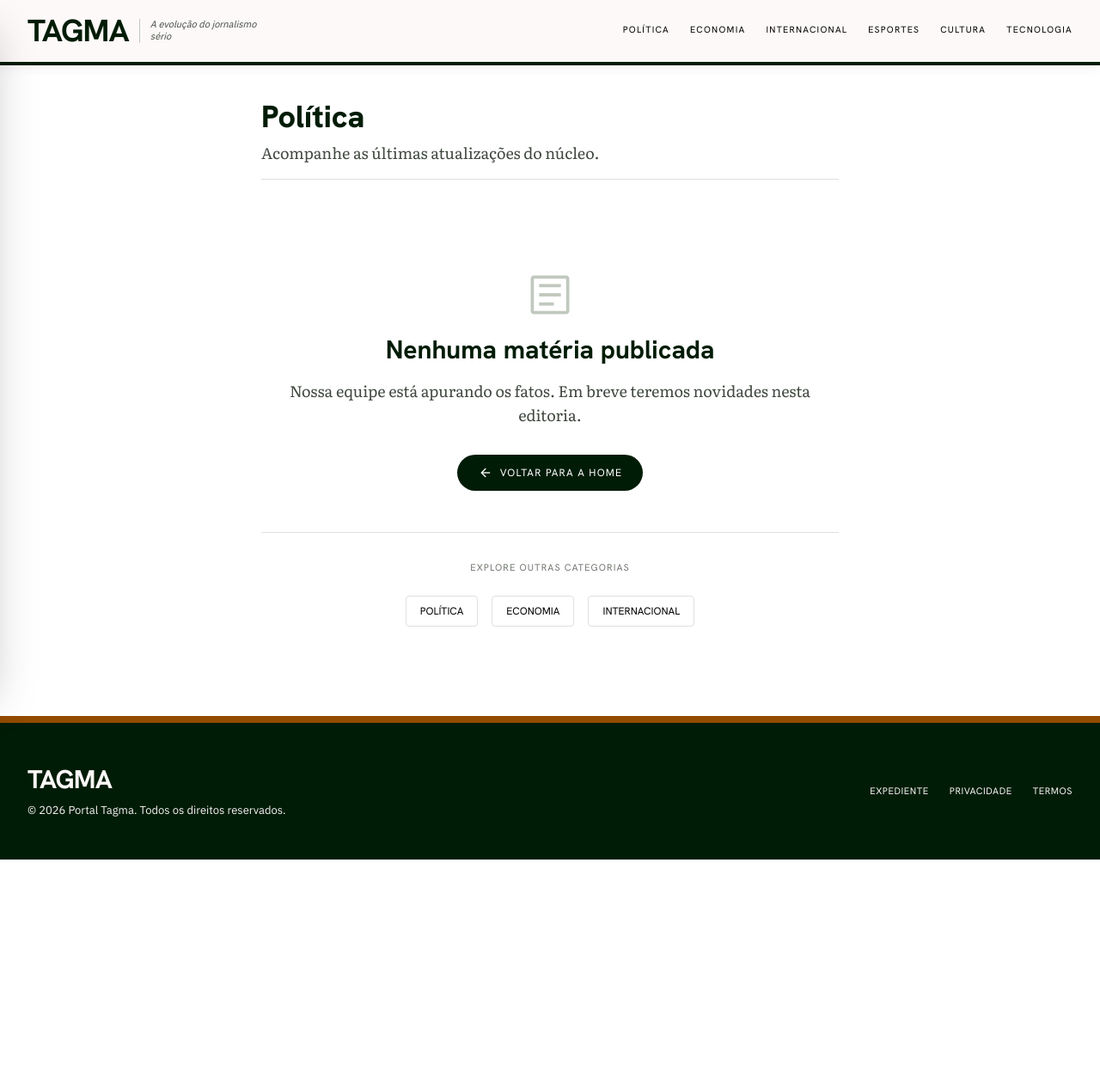
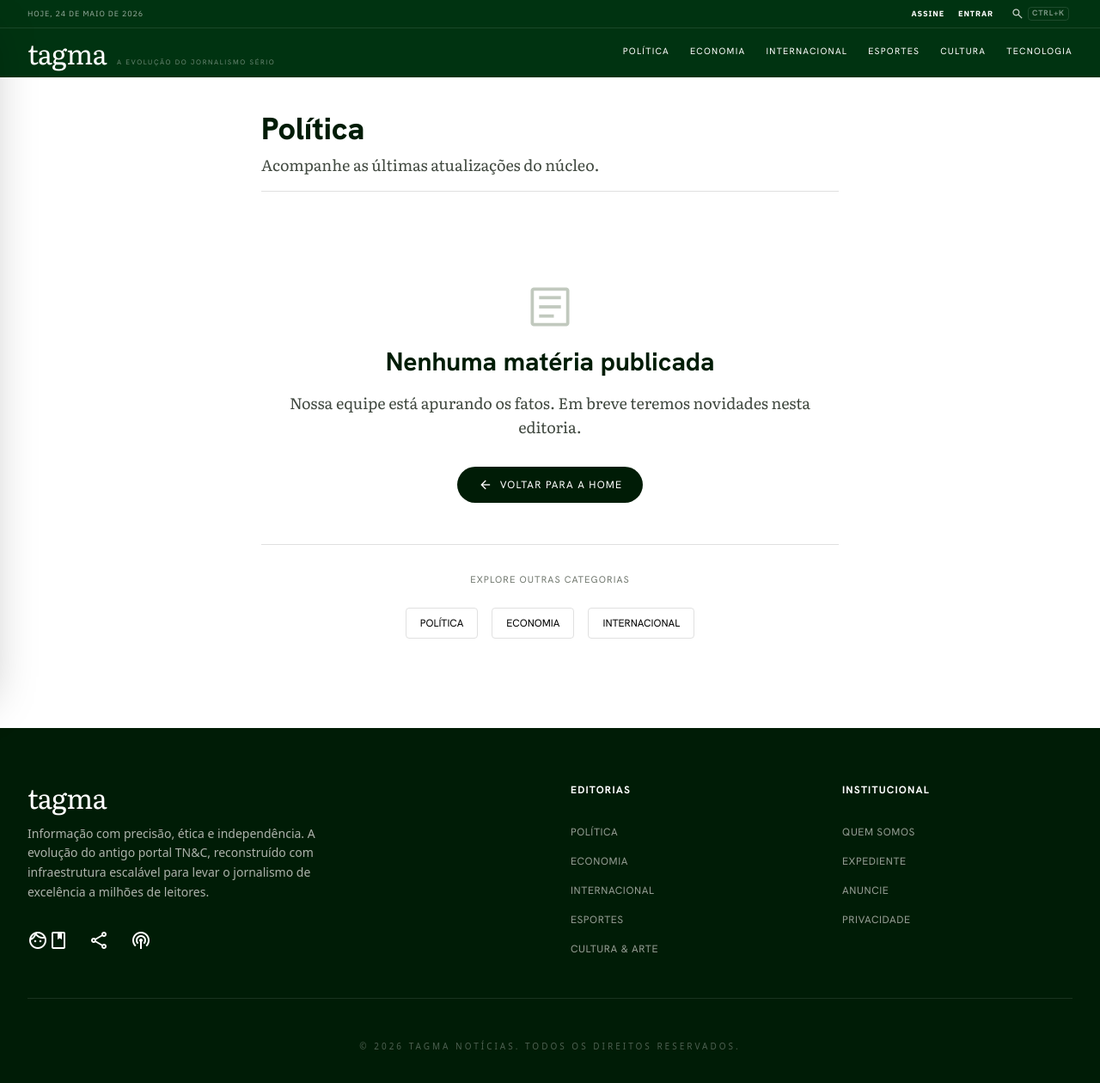
Before and after one commit to venancioproject-prog/tagmanews, a plain HTML site: page categoria.html in a window 1280 px wide. Shown: the whole page at 86% size. Before the commit the page ends 1000 px from the top, so only its background shows below. Drawn offline with nearby package versions, Linux system fonts and the light colour scheme.

Commit message:
Add files via upload

```diff
--- a/categoria.html
+++ b/categoria.html
@@ -62,15 +62,38 @@
 <body class="antialiased min-h-screen flex flex-col">
 
 <!-- Cabeçalho (Mesmo do Site) -->
-<header class="border-b-4 border-primary bg-surface sticky top-0 z-50 shadow-[0_4px_12px_rgba(0,0,0,0.05)]">
-    <div class="container-custom px-4 lg:px-8 py-4 flex flex-col md:flex-row items-center justify-between gap-4">
-        <div class="flex items-center">
-            <a href="index.html" class="flex items-center group">
-                <span class="font-headline-xl font-bold text-3xl md:text-4xl tracking-tight text-primary uppercase group-hover:text-primary-container transition-colors">tagma</span>
-                <span class="ml-3 border-l border-outline-variant pl-3 hidden md:block text-[11px] font-meta italic text-on-surface-variant max-w-[150px] leading-tight">
-                    A evolução do jornalismo sério
-                </span>
+<header class="bg-[#003311] text-white">
+    <!-- Top Utility Bar (More Compact) -->
+    <div class="container-custom px-4 lg:px-8 flex justify-between items-center text-meta font-meta py-1 border-b border-white/10">
+        <div class="flex items-center space-x-4">
+            <span class="hidden md:inline uppercase tracking-widest text-[9px] text-white/60">Hoje, 24 de Maio de 2026</span>
+            <span class="md:hidden text-[9px] text-white/60">24 MAI 2026</span>
+        </div>
+        <div class="flex items-center space-x-4">
+            <button class="hover:text-secondary-container transition-colors uppercase tracking-widest text-[9px] font-bold">Assine</button>
+            <a href="admin.html" class="hover:text-secondary-container transition-colors uppercase tracking-widest text-[9px] font-bold">Entrar</a>
+
+        <button onclick="openSearch()" class="flex items-center text-white/80 hover:text-white transition-colors p-1 focus-visible:outline-none focus-visible:ring-1 focus-visible:ring-secondary-container rounded" aria-label="Abrir busca">
+            <span class="material-symbols-outlined text-[16px]" aria-hidden="true">search</span>
+            <span class="hidden md:inline ml-1 text-[9px] font-label-bold uppercase tracking-widest opacity-60 font-bold border border-white/20 rounded px-1">Ctrl+K</span>
+        </button>
+        <button onclick="openDrawer()" class="md:hidden flex items-center text-white/80 hover:text-white transition-colors p-1 ml-2 focus-visible:outline-none focus-visible:ring-1 focus-visible:ring-secondary-container rounded" aria-label="Abrir menu">
+            <span class="material-symbols-outlined text-[20px]" aria-hidden="true">menu</span>
+        </button>
+
+        </div>
+    </div>
+
+    <!-- Logo and Nav (More Compact & Elegant Serif Logo) -->
+    <div class="container-custom px-4 lg:px-8 py-2 md:py-3 flex flex-col md:flex-row md:items-center md:justify-between gap-2 md:gap-4">
+        <div class="flex items-baseline space-x-3">
+            <!-- Rebranded Premium Logo matching user image (lowercase serif font) -->
+            <a class="block font-normal text-[28px] md:text-[32px] tracking-tight text-white lowercase leading-none" style="font-family: 'Literata', serif;" href="index.html">
+                tagma
             </a>
+            <span class="font-label-bold text-[8px] uppercase tracking-[0.2em] text-white/40">
+                A evolução do jornalismo sério
+            </span>
         </div>
         <nav class="w-full md:w-auto overflow-x-auto no-scrollbar">
             <div class="flex items-center space-x-4 md:space-x-6 font-label-bold text-[10.5px] uppercase tracking-[0.12em] whitespace-nowrap py-1">
@@ -118,18 +141,44 @@
 
 </main>
 
-<footer class="bg-primary text-surface mt-auto py-12 border-t-8 border-secondary">
+<footer class="bg-primary text-white py-16 pb-24 md:pb-16">
     <div class="container-custom px-4 lg:px-8">
-        <div class="flex flex-col md:flex-row justify-between items-center gap-6">
-            <div class="text-center md:text-left">
-                <span class="font-headline-xl font-bold text-3xl tracking-tight uppercase">tagma</span>
-                <p class="font-meta text-[13px] text-surface-container-low mt-2">© 2026 Portal Tagma. Todos os direitos reservados.</p>
+        <div class="grid grid-cols-1 md:grid-cols-4 gap-12 border-b border-white/10 pb-12 mb-12">
+            <div class="col-span-1 md:col-span-2">
+                <div class="mb-4 font-normal text-[32px] tracking-tight text-white lowercase leading-none" style="font-family: 'Literata', serif;">
+                    tagma
+                </div>
+                <p class="text-surface-container-low/70 text-sm max-w-sm font-body-sm leading-relaxed">
+                    Informação com precisão, ética e independência. A evolução do antigo portal TN&C, reconstruído com infraestrutura escalável para levar o jornalismo de excelência a milhões de leitores.
+                </p>
+                <div class="flex space-x-6 mt-8">
+                    <span class="material-symbols-outlined cursor-pointer hover:text-secondary-container transition-colors">facebook</span>
+                    <span class="material-symbols-outlined cursor-pointer hover:text-secondary-container transition-colors">share</span>
+                    <span class="material-symbols-outlined cursor-pointer hover:text-secondary-container transition-colors">podcasts</span>
+                </div>
             </div>
-            <div class="flex space-x-6 font-label-bold text-[11px] uppercase tracking-wider text-surface-container-low">
-                <a class="hover:text-white transition-colors" href="quem-somos.html">Expediente</a>
-                <a class="hover:text-white transition-colors" href="politica-de-privacidade.html">Privacidade</a>
-                <a class="hover:text-white transition-colors" href="termos-de-uso.html">Termos</a>
+            <div>
+                <h5 class="font-label-bold uppercase tracking-widest mb-8 text-xs text-white font-bold">Editorias</h5>
+                <ul class="space-y-4 text-surface-container-low/60 text-[12px] font-label-bold uppercase tracking-wider">
+                    <li><a class="hover:text-white transition-colors" href="#politica">Política</a></li>
+                    <li><a class="hover:text-white transition-colors" href="#economia">Economia</a></li>
+                    <li><a class="hover:text-white transition-colors" href="#internacional">Internacional</a></li>
+                    <li><a class="hover:text-white transition-colors" href="#esportes">Esportes</a></li>
+                    <li><a class="hover:text-white transition-colors" href="#cultura">Cultura & Arte</a></li>
+                </ul>
             </div>
+            <div>
+                <h5 class="font-label-bold uppercase tracking-widest mb-8 text-xs text-white font-bold">Institucional</h5>
+                <ul class="space-y-4 text-surface-container-low/60 text-[12px] font-label-bold uppercase tracking-wider">
+                    <li><a class="hover:text-white transition-colors" href="#">Quem Somos</a></li>
+                    <li><a class="hover:text-white transition-colors" href="#">Expediente</a></li>
+                    <li><a class="hover:text-white transition-colors" href="#">Anuncie</a></li>
+                    <li><a class="hover:text-white transition-colors" href="#">Privacidade</a></li>
+                </ul>
+            </div>
+        </div>
+        <div class="text-center text-[10px] uppercase tracking-[0.3em] text-white/30">
+            © 2026 TAGMA NOTÍCIAS. TODOS OS DIREITOS RESERVADOS.
         </div>
     </div>
 </footer>
```
Also changed, not shown: materia.html (+12 -5 lines).
